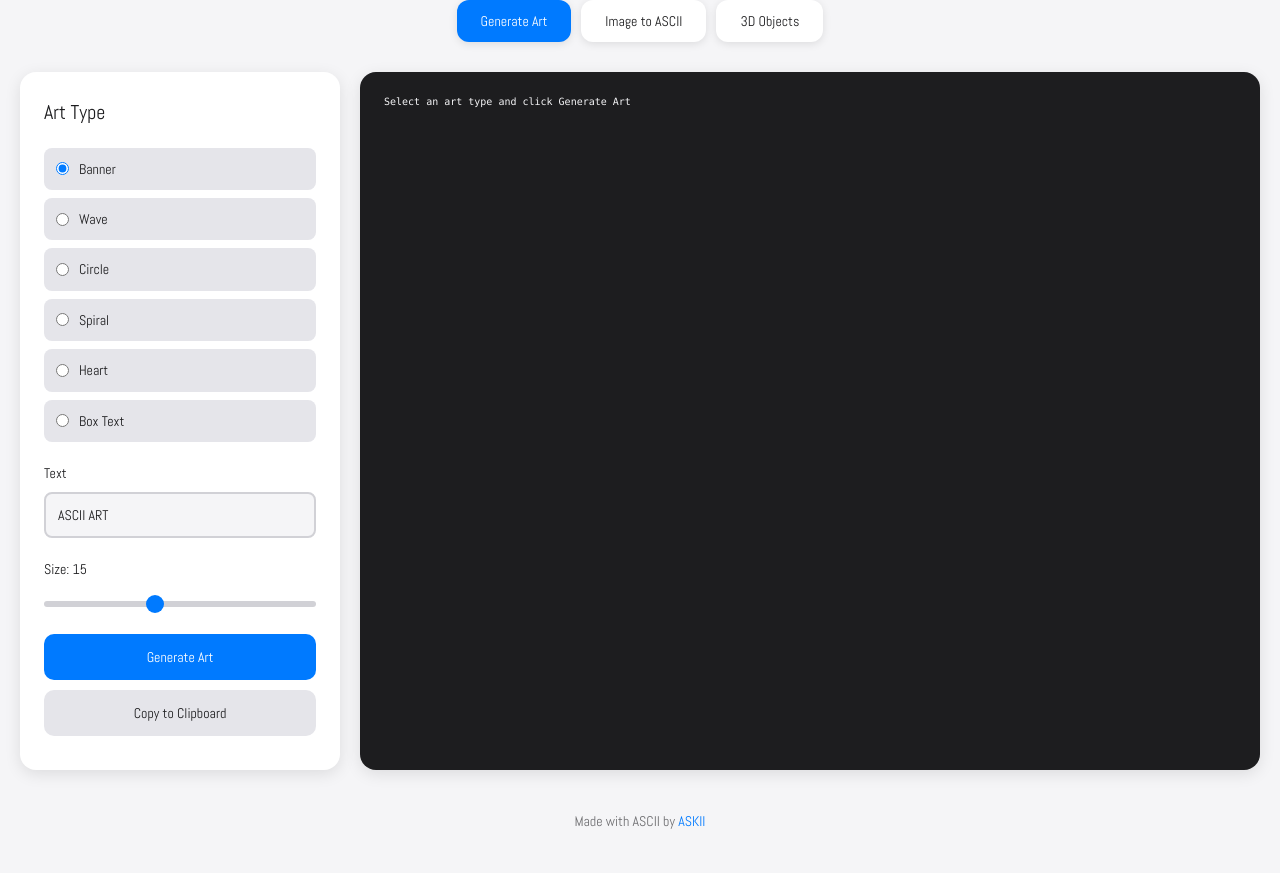
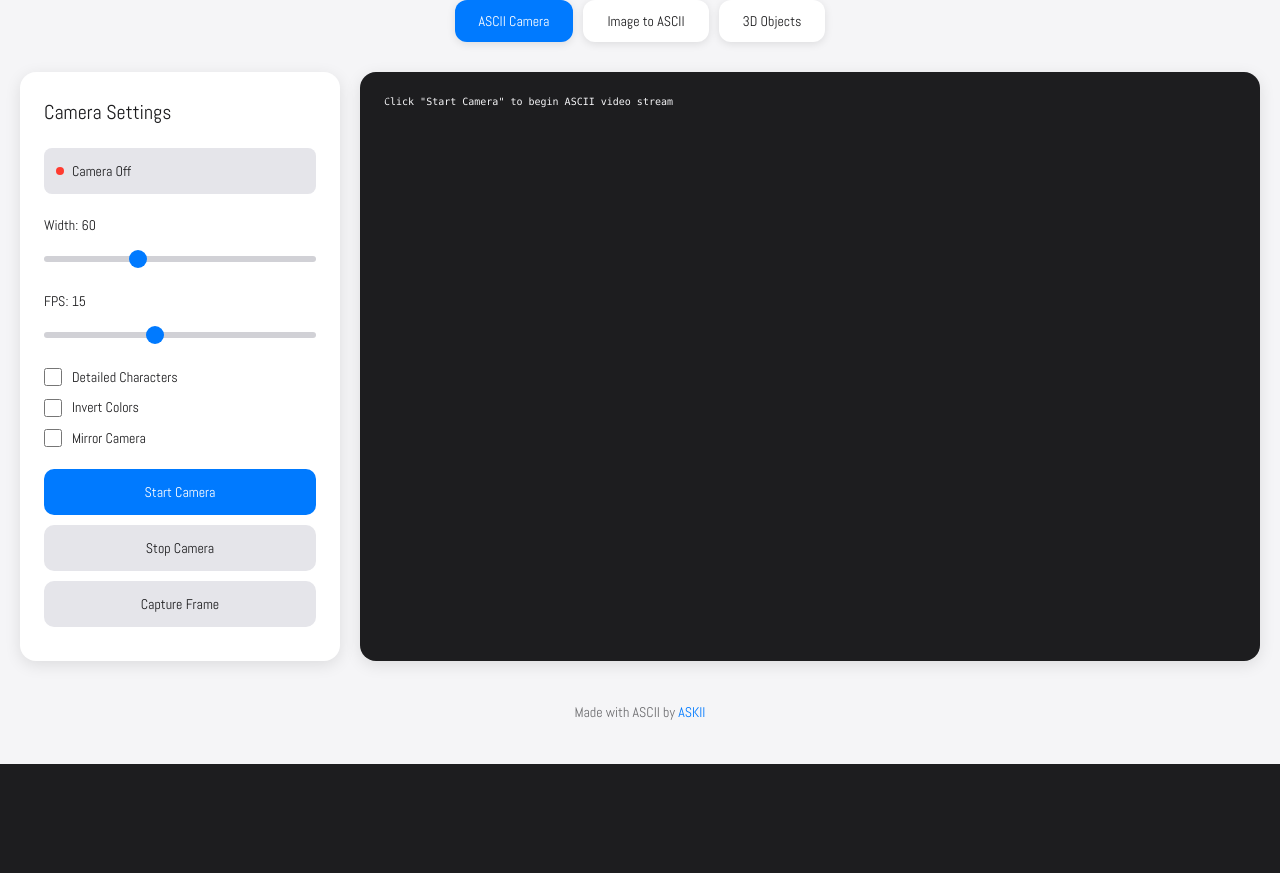
Before and after one commit to pistolinkr/ASKII, a Flask app: page / in a window 1280 px wide. Shown: the part 216-1089 px from the top of the page. After the commit the page ends 980 px from the top, so only its background shows below. Run offline with Flask 3, Linux system fonts and the light colour scheme.

Commit message:
Add real-time ASCII Camera feature
- Replace Generate Art tab with ASCII Camera
- Implement real-time webcam to ASCII conversion
- Add camera controls: width, FPS, detailed/simple chars, invert, mirror
- Include camera status indicator with animated dot
- Add frame capture functionality
- Support for front camera with mirror mode
- Optimized ASCII conversion algorithm
- Auto-stop camera when switching tabs

```diff
--- a/static/script.js
+++ b/static/script.js
@@ -10,10 +10,20 @@ window.matchMedia('(prefers-color-scheme: dark)').addEventListener('change', upd
 // Initialize theme on load
 document.addEventListener('DOMContentLoaded', updateTheme);
 
+// Camera variables
+let cameraStream = null;
+let cameraInterval = null;
+let isCameraRunning = false;
+
 // Tab switching
 document.querySelectorAll('.tab-button').forEach(button => {
     button.addEventListener('click', () => {
         const tabName = button.dataset.tab;
+
+        // Stop camera when switching tabs
+        if (isCameraRunning) {
+            stopCamera();
+        }
 
         // Update buttons
         document.querySelectorAll('.tab-button').forEach(btn => {
@@ -30,8 +40,12 @@ document.querySelectorAll('.tab-button').forEach(button => {
 });
 
 // Range slider value updates
-document.getElementById('artSize').addEventListener('input', (e) => {
-    document.getElementById('artSizeValue').textContent = e.target.value;
+document.getElementById('cameraWidth').addEventListener('input', (e) => {
+    document.getElementById('cameraWidthValue').textContent = e.target.value;
+});
+
+document.getElementById('cameraFPS').addEventListener('input', (e) => {
+    document.getElementById('cameraFPSValue').textContent = e.target.value;
 });
 
 document.getElementById('imageWidth').addEventListener('input', (e) => {
@@ -42,49 +56,148 @@ document.getElementById('objSize').addEventListener('input', (e) => {
     document.getElementById('objSizeValue').textContent = e.target.value;
 });
 
-// Generate Art
-document.getElementById('generateBtn').addEventListener('click', async () => {
-    const artType = document.querySelector('input[name="artType"]:checked').value;
-    const text = document.getElementById('artText').value;
-    const size = parseInt(document.getElementById('artSize').value);
+// Camera Functions
+async function startCamera() {
+    try {
+        const video = document.getElementById('cameraVideo');
+        const canvas = document.getElementById('cameraCanvas');
+        const display = document.getElementById('cameraDisplay');
+        const statusDot = document.querySelector('.status-dot');
+        const statusText = document.querySelector('.status-text');
 
-    const button = document.getElementById('generateBtn');
-    const display = document.getElementById('artDisplay');
-
-    button.classList.add('loading');
-    button.disabled = true;
-
-    try {
-        const response = await fetch('/api/generate-art', {
-            method: 'POST',
-            headers: {
-                'Content-Type': 'application/json',
-            },
-            body: JSON.stringify({ type: artType, text: text, size: size })
+        // Request camera access
+        cameraStream = await navigator.mediaDevices.getUserMedia({
+            video: {
+                width: { ideal: 640 },
+                height: { ideal: 480 },
+                facingMode: 'user' // Front camera
+            }
         });
 
-        const data = await response.json();
+        video.srcObject = cameraStream;
+        video.play();
 
-        if (data.success) {
-            display.textContent = data.ascii;
-        } else {
-            display.textContent = `Error: ${data.error}`;
+        // Update UI
+        isCameraRunning = true;
+        statusDot.classList.add('active');
+        statusText.textContent = 'Camera On';
+        document.getElementById('startCameraBtn').disabled = true;
+        document.getElementById('stopCameraBtn').disabled = false;
+        document.getElementById('captureFrameBtn').disabled = false;
+
+        // Start ASCII conversion loop
+        startASCIILoop();
+
+    } catch (error) {
+        console.error('Error accessing camera:', error);
+        showNotification('Camera access denied or not available');
+    }
+}
+
+function stopCamera() {
+    if (cameraStream) {
+        cameraStream.getTracks().forEach(track => track.stop());
+        cameraStream = null;
+    }
+
+    if (cameraInterval) {
+        clearInterval(cameraInterval);
+        cameraInterval = null;
+    }
+
+    // Update UI
+    isCameraRunning = false;
+    document.querySelector('.status-dot').classList.remove('active');
+    document.querySelector('.status-text').textContent = 'Camera Off';
+    document.getElementById('startCameraBtn').disabled = false;
+    document.getElementById('stopCameraBtn').disabled = true;
+    document.getElementById('captureFrameBtn').disabled = true;
+
+    // Hide video and canvas
+    document.getElementById('cameraVideo').style.display = 'none';
+    document.getElementById('cameraCanvas').style.display = 'none';
+}
+
+function startASCIILoop() {
+    const video = document.getElementById('cameraVideo');
+    const canvas = document.getElementById('cameraCanvas');
+    const display = document.getElementById('cameraDisplay');
+    const ctx = canvas.getContext('2d');
+
+    const updateASCII = () => {
+        if (!isCameraRunning) return;
+
+        const width = parseInt(document.getElementById('cameraWidth').value);
+        const detailed = document.getElementById('detailedCameraChars').checked;
+        const invert = document.getElementById('invertCameraColors').checked;
+        const mirror = document.getElementById('mirrorCamera').checked;
+
+        // Set canvas size
+        canvas.width = width;
+        canvas.height = Math.floor(width * video.videoHeight / video.videoWidth * 0.55);
+
+        // Draw video frame to canvas
+        ctx.save();
+        if (mirror) {
+            ctx.scale(-1, 1);
+            ctx.translate(-canvas.width, 0);
         }
-    } catch (error) {
-        display.textContent = `Error: ${error.message}`;
-    } finally {
-        button.classList.remove('loading');
-        button.disabled = false;
+        ctx.drawImage(video, 0, 0, canvas.width, canvas.height);
+        ctx.restore();
+
+        // Get image data and convert to ASCII
+        const imageData = ctx.getImageData(0, 0, canvas.width, canvas.height);
+        const ascii = convertImageDataToASCII(imageData, width, detailed, invert);
+
+        display.textContent = ascii;
+    };
+
+    const fps = parseInt(document.getElementById('cameraFPS').value);
+    cameraInterval = setInterval(updateASCII, 1000 / fps);
+}
+
+function convertImageDataToASCII(imageData, width, detailed, invert) {
+    const chars = detailed ?
+        ['$', '@', 'B', '%', '8', '&', 'W', 'M', '#', '*', 'o', 'a', 'h', 'k', 'b', 'd', 'p', 'q', 'w', 'm', 'Z', 'O', '0', 'Q', 'L', 'C', 'J', 'U', 'Y', 'X', 'z', 'c', 'v', 'u', 'n', 'x', 'r', 'j', 'f', 't', '/', '\\', '|', '(', ')', '1', '{', '}', '[', ']', '?', '-', '_', '+', '~', '<', '>', 'i', '!', 'l', 'I', ';', ':', ',', '"', '^', '`', "'", '.', ' '] :
+        ['@', '#', 'S', '%', '?', '*', '+', ';', ':', ',', '.', ' '];
+
+    const charSet = invert ? chars.reverse() : chars;
+    const data = imageData.data;
+    const asciiLines = [];
+
+    for (let y = 0; y < imageData.height; y += 2) { // Skip every other row for better aspect ratio
+        let line = '';
+        for (let x = 0; x < imageData.width; x++) {
+            const index = (y * imageData.width + x) * 4;
+            const r = data[index];
+            const g = data[index + 1];
+            const b = data[index + 2];
+
+            // Convert RGB to grayscale
+            const gray = Math.floor((r + g + b) / 3);
+            const charIndex = Math.floor((gray / 255) * (charSet.length - 1));
+            line += charSet[charIndex];
+        }
+        asciiLines.push(line);
     }
-});
 
-// Copy Generate Art
-document.getElementById('copyGenerateBtn').addEventListener('click', () => {
-    const text = document.getElementById('artDisplay').textContent;
+    return asciiLines.join('\n');
+}
+
+function captureFrame() {
+    if (!isCameraRunning) return;
+
+    const display = document.getElementById('cameraDisplay');
+    const text = display.textContent;
     navigator.clipboard.writeText(text).then(() => {
-        showNotification('Copied to clipboard!');
+        showNotification('Frame captured and copied to clipboard!');
     });
-});
+}
+
+// Camera Event Listeners
+document.getElementById('startCameraBtn').addEventListener('click', startCamera);
+document.getElementById('stopCameraBtn').addEventListener('click', stopCamera);
+document.getElementById('captureFrameBtn').addEventListener('click', captureFrame);
 
 // File upload
 let selectedImage = null;
--- a/static/style.css
+++ b/static/style.css
@@ -161,6 +161,54 @@ header h1 {
     padding: 24px;
     box-shadow: 0 4px 16px var(--shadow);
     transition: background-color 0.3s ease, box-shadow 0.3s ease;
+}
+
+/* Camera Status */
+.camera-status {
+    margin-bottom: 20px;
+    padding: 12px;
+    background: var(--bg-tertiary);
+    border-radius: 8px;
+}
+
+.status-indicator {
+    display: flex;
+    align-items: center;
+    font-family: 'Abel', sans-serif;
+    font-size: 14px;
+    font-weight: 400;
+}
+
+.status-dot {
+    width: 8px;
+    height: 8px;
+    border-radius: 50%;
+    background: var(--accent-red);
+    margin-right: 8px;
+    transition: background-color 0.3s ease;
+}
+
+.status-dot.active {
+    background: var(--accent-green);
+    animation: pulse 2s infinite;
+}
+
+@keyframes pulse {
+    0%, 100% { opacity: 1; }
+    50% { opacity: 0.5; }
+}
+
+.status-text {
+    color: var(--text-primary);
+}
+
+/* Camera Container */
+.camera-container {
+    position: relative;
+    width: 100%;
+    height: 100%;
+    overflow: hidden;
+    border-radius: 8px;
 }
 
 .control-panel h2 {
--- a/templates/index.html
+++ b/templates/index.html
@@ -15,60 +15,60 @@
         </header>
 
         <div class="tabs">
-            <button class="tab-button active" data-tab="generate">Generate Art</button>
+            <button class="tab-button active" data-tab="camera">ASCII Camera</button>
             <button class="tab-button" data-tab="image">Image to ASCII</button>
             <button class="tab-button" data-tab="3d">3D Objects</button>
         </div>
 
-        <!-- Generate Art Tab -->
-        <div class="tab-content active" id="generate-tab">
+        <!-- ASCII Camera Tab -->
+        <div class="tab-content active" id="camera-tab">
             <div class="panel-grid">
                 <div class="control-panel">
-                    <h2>Art Type</h2>
+                    <h2>Camera Settings</h2>
 
-                    <div class="radio-group">
-                        <label class="radio-label">
-                            <input type="radio" name="artType" value="banner" checked>
-                            <span>Banner</span>
+                    <div class="camera-status">
+                        <div class="status-indicator" id="cameraStatus">
+                            <span class="status-dot"></span>
+                            <span class="status-text">Camera Off</span>
+                        </div>
+                    </div>
+
+                    <div class="input-group">
+                        <label for="cameraWidth">Width: <span id="cameraWidthValue">60</span></label>
+                        <input type="range" id="cameraWidth" min="30" max="120" value="60">
+                    </div>
+
+                    <div class="input-group">
+                        <label for="cameraFPS">FPS: <span id="cameraFPSValue">15</span></label>
+                        <input type="range" id="cameraFPS" min="5" max="30" value="15">
+                    </div>
+
+                    <div class="checkbox-group">
+                        <label class="checkbox-label">
+                            <input type="checkbox" id="detailedCameraChars">
+                            <span>Detailed Characters</span>
                         </label>
-                        <label class="radio-label">
-                            <input type="radio" name="artType" value="wave">
-                            <span>Wave</span>
+                        <label class="checkbox-label">
+                            <input type="checkbox" id="invertCameraColors">
+                            <span>Invert Colors</span>
                         </label>
-                        <label class="radio-label">
-                            <input type="radio" name="artType" value="circle">
-                            <span>Circle</span>
-                        </label>
-                        <label class="radio-label">
-                            <input type="radio" name="artType" value="spiral">
-                            <span>Spiral</span>
-                        </label>
-                        <label class="radio-label">
-                            <input type="radio" name="artType" value="heart">
-                            <span>Heart</span>
-                        </label>
-                        <label class="radio-label">
-                            <input type="radio" name="artType" value="box_text">
-                            <span>Box Text</span>
+                        <label class="checkbox-label">
+                            <input type="checkbox" id="mirrorCamera">
+                            <span>Mirror Camera</span>
                         </label>
                     </div>
 
-                    <div class="input-group">
-                        <label for="artText">Text</label>
-                        <input type="text" id="artText" value="ASCII ART" placeholder="Enter text">
-                    </div>
-
-                    <div class="input-group">
-                        <label for="artSize">Size: <span id="artSizeValue">15</span></label>
-                        <input type="range" id="artSize" min="5" max="30" value="15">
-                    </div>
-
-                    <button class="btn btn-primary" id="generateBtn">Generate Art</button>
-                    <button class="btn btn-secondary" id="copyGenerateBtn">Copy to Clipboard</button>
+                    <button class="btn btn-primary" id="startCameraBtn">Start Camera</button>
+                    <button class="btn btn-secondary" id="stopCameraBtn" disabled>Stop Camera</button>
+                    <button class="btn btn-secondary" id="captureFrameBtn" disabled>Capture Frame</button>
                 </div>
 
                 <div class="display-panel">
-                    <pre id="artDisplay" class="ascii-display">Select an art type and click Generate Art</pre>
+                    <div class="camera-container">
+                        <video id="cameraVideo" autoplay muted playsinline style="display: none;"></video>
+                        <canvas id="cameraCanvas" style="display: none;"></canvas>
+                        <pre id="cameraDisplay" class="ascii-display">Click "Start Camera" to begin ASCII video stream</pre>
+                    </div>
                 </div>
             </div>
         </div>
```
Also changed, not shown: README.md.
